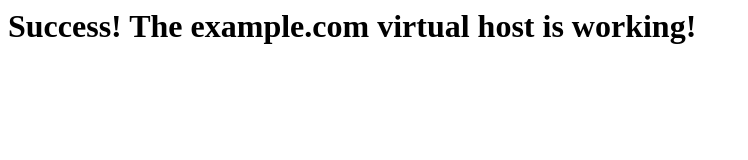
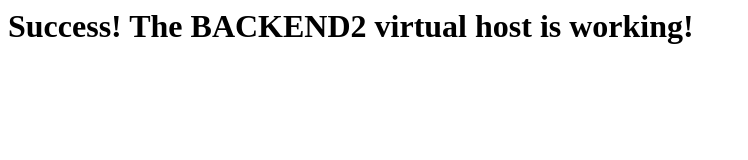
Before and after one commit to rashenko/backend2-git, a plain HTML site: page index.html in a window 1280 px wide. Shown: the whole page, without its empty margins (0-748 px from the left). Drawn offline with Linux system fonts and the light colour scheme.

Commit message:
index.html

```diff
--- a/index.html
+++ b/index.html
@@ -1,8 +1,8 @@
 <html>
   <head>
-    <title>Welcome to Example.com!</title>
+    <title>Welcome to BACKEND2!</title>
   </head>
   <body>
-    <h1>Success! The example.com virtual host is working!</h1>
+    <h1>Success! The BACKEND2 virtual host is working!</h1>
   </body>
 </html>
```
